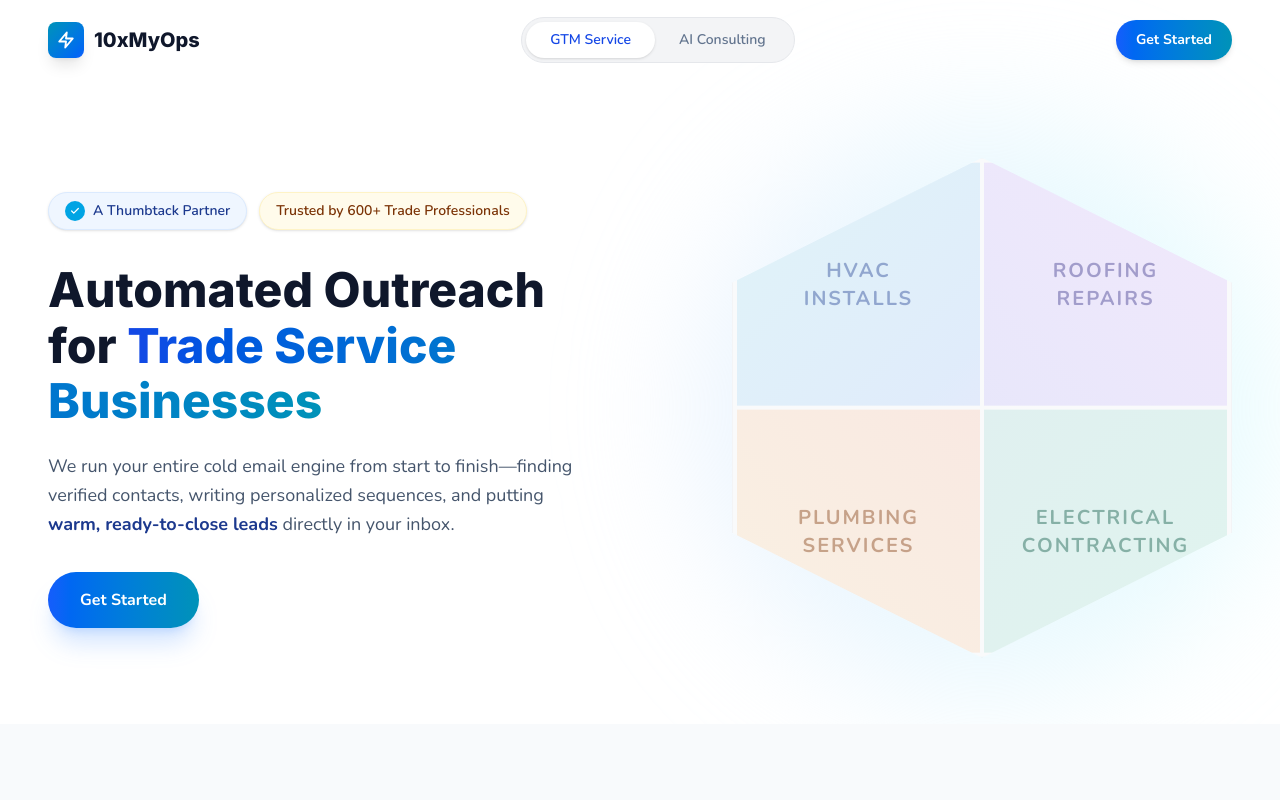
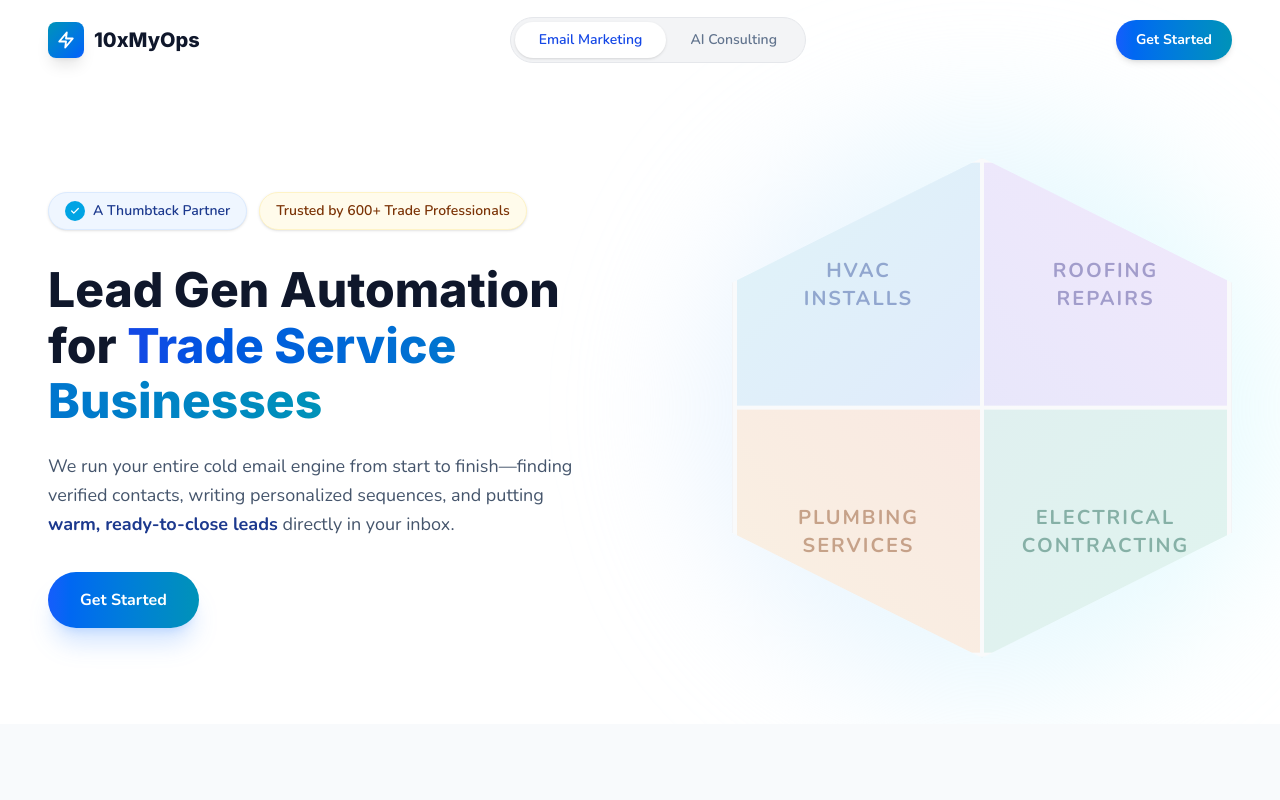
Before and after one commit to saiful-mahmood/10xmyops, a React (Vite) app: page / in a window 1280 px wide. Shown: the top 800 px of the page. Built offline with nearby package versions, Linux system fonts and the light colour scheme.

Commit message:
Rename GTM Service to Email Marketing and update Hero heading

```diff
--- a/src/components/Header.jsx
+++ b/src/components/Header.jsx
@@ -38,7 +38,7 @@ export default function Header({ activeTab, setActiveTab }) {
                   : 'text-slate-500 hover:text-slate-800'
               }`}
             >
-              GTM Service
+              Email Marketing
             </button>
             <button
               onClick={() => setActiveTab('ai')}
--- a/src/components/HeroGTM.jsx
+++ b/src/components/HeroGTM.jsx
@@ -22,7 +22,7 @@ export default function HeroGTM() {
             </div>
 
             <h1 className="text-4xl md:text-5xl lg:text-5xl font-extrabold font-[family-name:var(--font-heading)] leading-[1.15] mb-6 text-slate-900">
-              Automated Outreach for{' '}
+              Lead Gen Automation for{' '}
               <span className="text-transparent bg-clip-text bg-gradient-to-r from-blue-700 to-cyan-600">
                 Trade Service Businesses
               </span>
```
